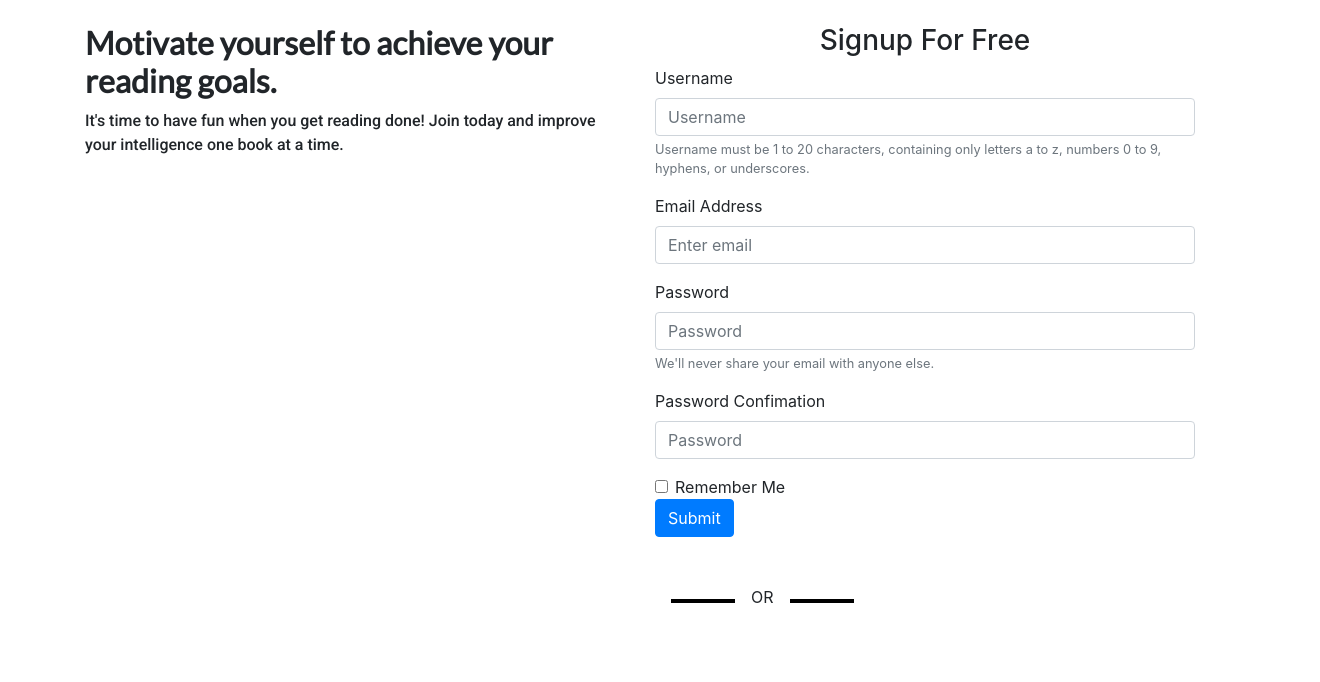
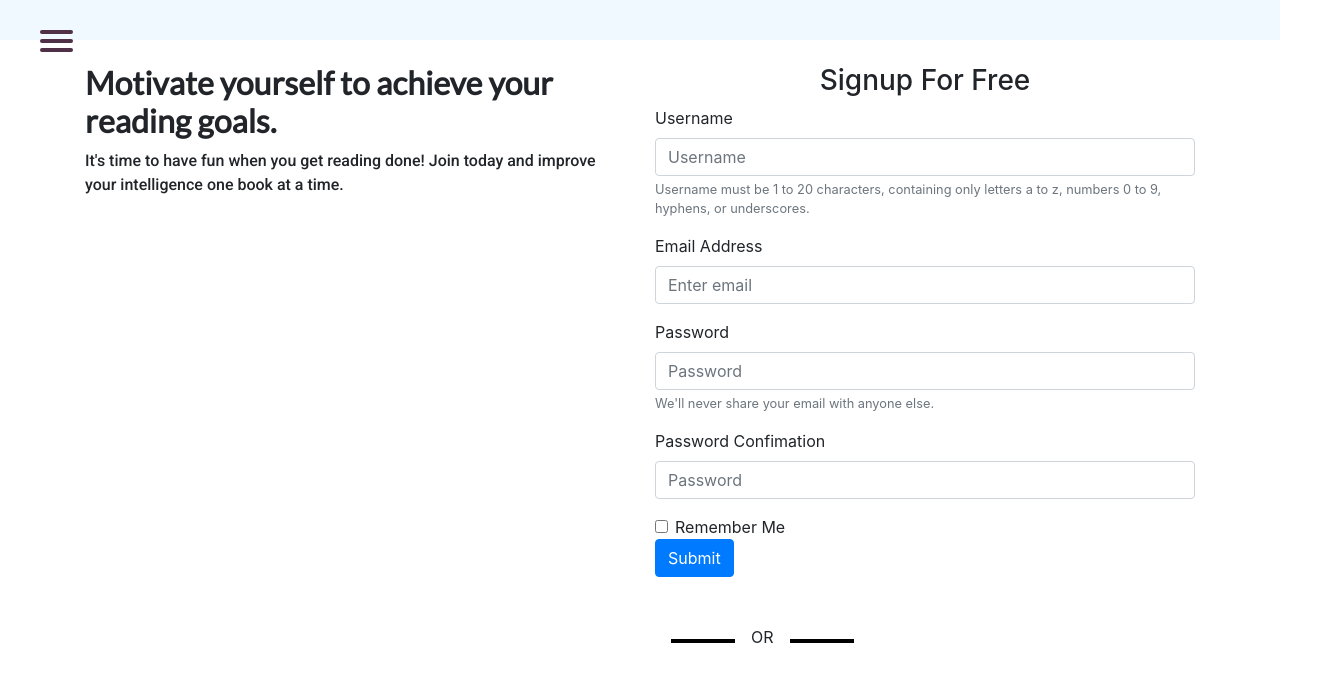
Before and after one commit to KeenanJones1/Lectio-Victoria-frontend-v2, a React (Create React App) app: page / in a window 1280 px wide. Shown: the top 682 px of the page, 1320 px wide, since content can reach past the window. Built offline with nearby package versions, Linux system fonts and the light colour scheme.

Commit message:
Side nav bar

```diff
--- a/src/App.css
+++ b/src/App.css
@@ -10,8 +10,113 @@
   --commonText: Roboto;
 }
 
+.menu-toggle {
+  display: block;
+  position: relative;
+  top: 30px;
+  left: 40px;
+  z-index: 1;
+  -webkit-user-select: none;
+  user-select: none;
+}
+
+.menu-toggle a {
+  text-decoration: none;
+  color: #232323;
+  transition: color 0.3s ease;
+}
+
+.menu-toggle a:hover {
+  color: tomato;
+}
+
+.menu-toggle input {
+  display: block;
+  width: 40px;
+  height: 32px;
+  position: absolute;
+  top: -7px;
+  left: -5px;
+  cursor: pointer;
+  opacity: 0; /* hide this */
+  z-index: 2; /* and place it over the hamburger */
+  -webkit-touch-callout: none;
+}
+
+.menu-toggle span {
+  display: block;
+  width: 33px;
+  height: 4px;
+  margin-bottom: 5px;
+  position: relative;
+  background: var(--secondary);
+  border-radius: 3px;
+  z-index: 1;
+  transform-origin: 4px 0px;
+  transition: transform 0.5s cubic-bezier(0.77, 0.2, 0.05, 1),
+    background 0.5s cubic-bezier(0.77, 0.2, 0.05, 1), opacity 0.55s ease;
+}
+
+.menu-toggle span:first-child {
+  transform-origin: 0% 0%;
+}
+
+.menu-toggle input:checked ~ span {
+  opacity: 1;
+  transform: rotate(45deg) translate(-2px, -1px);
+  background: #232323;
+}
+
+.menu-toggle span:first-child {
+  transform-origin: 0% 0%;
+}
+
+.menu-toggle span:nth-last-child(2) {
+  transform-origin: 0% 100%;
+}
+
+.menu-toggle input:checked ~ span:nth-last-child(3) {
+  opacity: 0;
+  transform: rotate(0deg) scale(0.2, 0.2);
+}
+
+.menu {
+  position: absolute;
+  width: 300px;
+  margin: -100px 0 0 -50px;
+  padding: 50px;
+  padding-top: 125px;
+  background: yellowgreen;
+  list-style-type: none;
+  -webkit-font-smoothing: antialiased;
+  /* to stop flickering of text in safari */
+
+  transform-origin: 0% -100%;
+  transform: translate(0%, 15%);
+
+  /* transition: transform 1s cubic-bezier(0.77, 0.2, 0.05, 1); */
+}
+
+#menu li {
+  padding: 10px 0;
+  font-size: 22px;
+}
+
+/*
+ * And let's slide it in from the left
+ */
+.menu-toggle input:checked ~ ul {
+  transform: none;
+}
+
+.menu-toggle input:checked ~ span:nth-last-child(2) {
+  transform: rotate(-45deg) translate(0, -1px);
+}
+
 .nav-bar {
   margin-bottom: 2rem;
+  background-color: var(--primary);
+  height: 5vh;
 }
 
 .intro-welcome {
@@ -97,7 +202,7 @@ p {
 
 #header {
   background-color: aliceblue;
-  height: 35vh;
+  height: 28vh;
   margin: 0;
 }
 
--- a/src/App.js
+++ b/src/App.js
@@ -1,6 +1,6 @@
 import './App.css';
 import React from 'react'
-import { BrowserRouter as Router, Switch, Route, Link} from 'react-router-dom'
+import { BrowserRouter as Router, Switch, Route} from 'react-router-dom'
 import Home from './pages/home'
 import Landing from './pages/landing'
 import Modal from './components/Modal'
@@ -31,24 +31,18 @@ class App extends React.Component{
       readingLists: lists
     })
   }
-  // 'http://localhost:3000/reading_list'
-  // 'http://localhost:3000/user/1'
 
-   fetchthis = () => {
-    fetch('http://localhost:3000/user/1')
-    .then( resp => resp.json())
-    .then( data => console.log(data) )
-  }
+
   render(){
     return (
       <Router>
           <Switch>
-            <Route exact path="/" component={Landing}/>
-            <Route exact path="/home" render={() => <Home setOpen={this.setOpen} setLists={this.setLists}/>} />
+            <Route exact path="/" render={() => localStorage.token ? <Home setOpen={this.setOpen} setLists={this.setLists}/> : <Landing />} />
+
+            <Route exact path="/home" render={(props) => <Home setOpen={this.setOpen} setLists={this.setLists} routerProps={props}/>} />
+
             <Route exact path="/list/:id" render={(props) => <ReadingList routerProps={props}/>} />
-            {/* route to show list */}
-            {/* route to show book */}
-            {/* <Route exact path=""/> */}
+
           </Switch>
           { this.state.modalOpen ? <Modal book={this.state.modalBook} open={this.state.modalOpen} setOpen={this.setOpen}  readingLists={this.state.readingLists}/> : null}
       </Router>
--- a/src/components/ReadingList.js
+++ b/src/components/ReadingList.js
@@ -3,7 +3,6 @@ import {Link} from 'react-router-dom'
 
 
 const ReadingList = ({list}) => {
-console.log(list)
  return (
   <Link to={`list/${list.id}`}>
    <p>{list.name}({list.reading_list_books.length})</p>
--- a/src/components/ReadingLists.js
+++ b/src/components/ReadingLists.js
@@ -2,7 +2,6 @@ import React from 'react'
 import ReadingList from './ReadingList'
 
 const ReadingLists = ({readingLists}) => {
- console.log(readingLists);
  return (
   <div>
    {readingLists.map( list => <ReadingList key={list.id} list={list}/>)}
--- a/src/components/layout.js
+++ b/src/components/layout.js
@@ -4,7 +4,7 @@ import Navbar from './navbar'
 const layout = (props) => {
  return (
   <>
-   {/* <Navbar /> */}
+   <Navbar />
    {props.children}
   </>
  )
--- a/src/components/navbar.js
+++ b/src/components/navbar.js
@@ -1,11 +1,34 @@
-import React from 'react'
+import React, {useState} from 'react'
+import {Link} from 'react-router-dom'
 
-const navbar = () => {
+const Navbar = () => {
+ const [menuOpen, setMenuOpen] = useState(false);
+
+ const toggleMenu = () => {
+  setMenuOpen(prevMenuOpen => !prevMenuOpen);
+ }
+
+ const renderSideMenu = () => {
+  return menuOpen ? <div className="menu">
+  <ul>
+   <li><Link to="/home">Home</Link></li>
+   <li><Link>Lists</Link></li>
+   <li><Link>Whatever Else</Link></li>
+  </ul>
+ </div> : null
+ }
+
  return (
-  <nav className="nav-bar">
-   Navbar
+  <nav className="nav-bar m-0">
+   <div className="menu-toggle" onClick={() => toggleMenu()}>
+    <input type="checkbox"/>
+    <span></span>
+    <span></span>
+    <span></span>
+   {renderSideMenu()}
+   </div>
   </nav>
  )
 }
 
-export default navbar
+export default Navbar
--- a/src/pages/home.js
+++ b/src/pages/home.js
@@ -5,6 +5,7 @@ import Books from '../components/Books'
 import ReadingLists from '../components/ReadingLists'
 import Stats from '../components/Stats/Stats'
 import Design from '../components/Design'
+import {useHistory} from 'react-router-dom'
 
 class home extends React.Component{
   constructor(){
@@ -18,6 +19,7 @@ class home extends React.Component{
   }
 
   componentDidMount(){
+   if(localStorage.token){
     const token = localStorage.getItem('token')
     const reqObj = {
         method: 'GET',
@@ -27,7 +29,12 @@ class home extends React.Component{
     .then(resp => resp.json())
     .then(data => this.updateInfo(data)
       )
+    }else{
+      this.props.routerProps.history.push("/")
+    }
   }
+
+  // "eyJhbGciOiJIUzI1NiJ9.eyJ1c2VyX2lkIjoxfQ.Kl0FmyScNcgfYynnRXiI6tBR0dmCn0xXn0HZBnAM31Q"
 
   getCurr = () => {
     if(this.state.readingLists){
```
Also changed, not shown: 1 other file (tests, documents, lock files or other folders).
